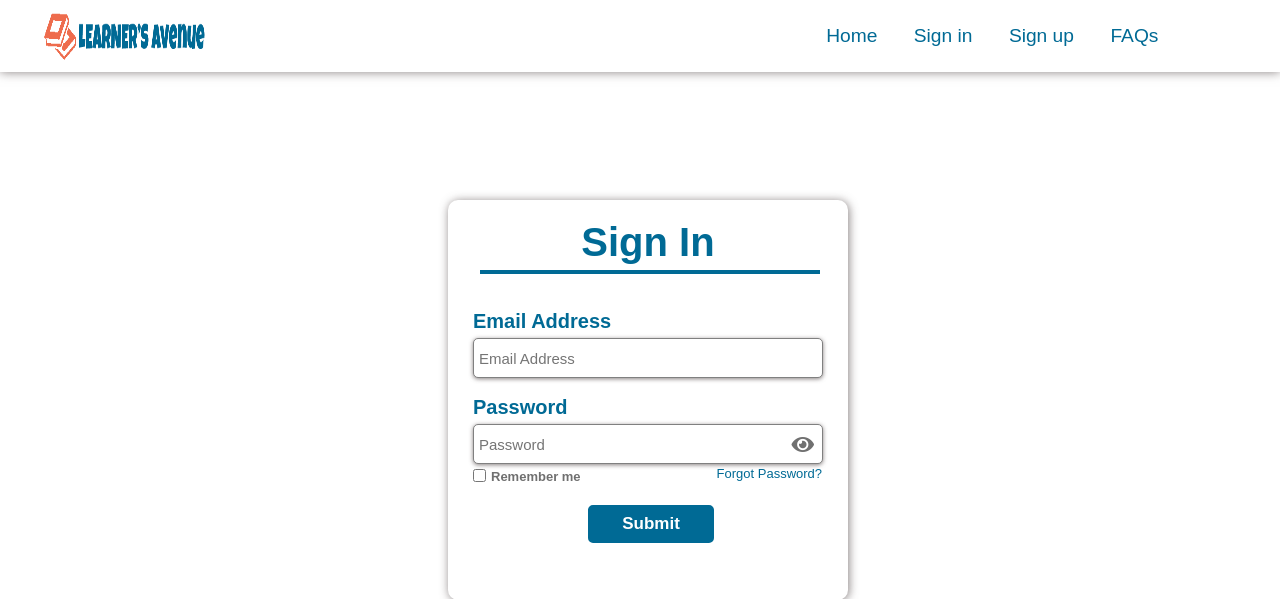
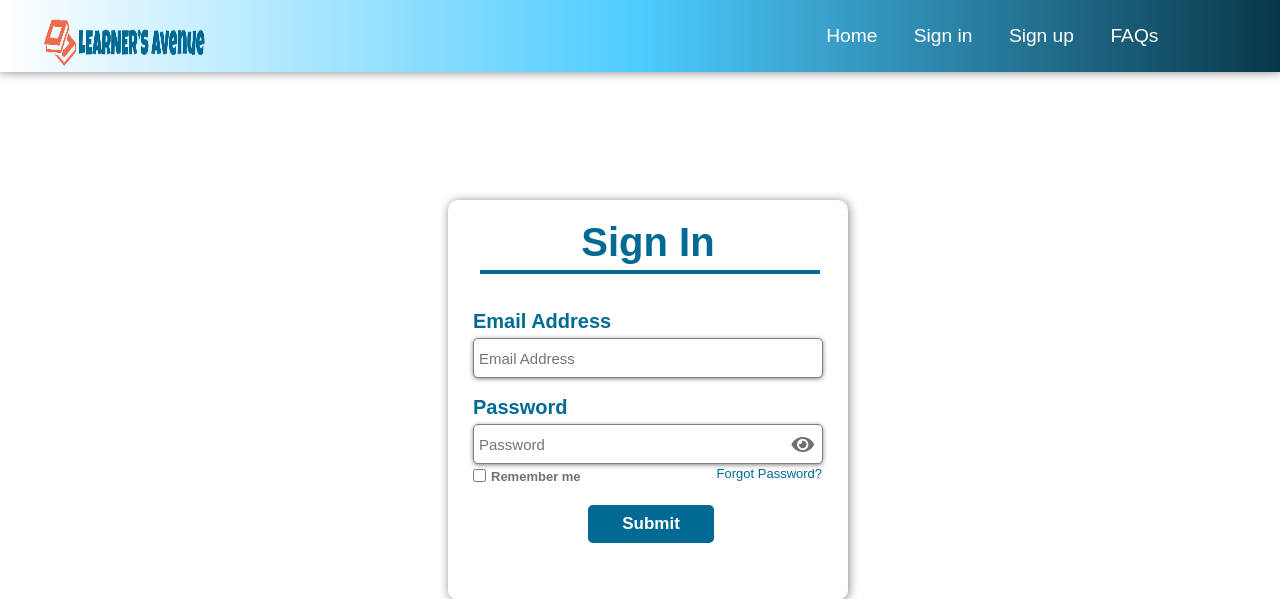
Before and after one commit to aiuaaiee/Online-Teaching-Platform-Frontend, a PHP site: page /login.html in a window 1280 px wide. Shown: the top 599 px of the page. Run offline with PHP 8.4, Linux system fonts and the light colour scheme.

Commit message:
header
/* Header Page */
.header{
    display: flex;
    align-items: center;
@ -66,13 +67,13 @@ body{
    position: fixed;
    top:0; left: 0; right: 0;
    z-index: 1000;
    background: white;
    background: linear-gradient(to right, white, #4dccff, #08374A);
}

.header .logo {
    position: static;
    float: left;
    margin-top: 5px;
.header .logo{
  margin-top: 17px;
  position: static;
  float: left;
}

.header .navbar{
@ -82,7 +83,7 @@ body{
.header .navbar a{
    padding:0 1rem;
    font-size: 1.2rem;
    color: var(--blue);
    color: white;

}

```diff
--- a/Homepage/style.css
+++ b/Homepage/style.css
@@ -38,8 +38,6 @@ body{
 }
 
 /* Header Page */
-
-
 .header{
     display: flex;
     align-items: center;
--- a/OTP_Login/login.css
+++ b/OTP_Login/login.css
@@ -56,6 +56,7 @@ body{
 }
 
 
+/* Header Page */
 .header{
     display: flex;
     align-items: center;
@@ -66,13 +67,13 @@ body{
     position: fixed;
     top:0; left: 0; right: 0;
     z-index: 1000;
-    background: white;
+    background: linear-gradient(to right, white, #4dccff, #08374A);
 }
 
-.header .logo {
-    position: static;
-    float: left;
-    margin-top: 5px;
+.header .logo{
+  margin-top: 17px;
+  position: static;
+  float: left;
 }
 
 .header .navbar{
@@ -82,7 +83,7 @@ body{
 .header .navbar a{
     padding:0 1rem;
     font-size: 1.2rem;
-    color:var(--blue);
+    color: white;
 
 }
 
```
